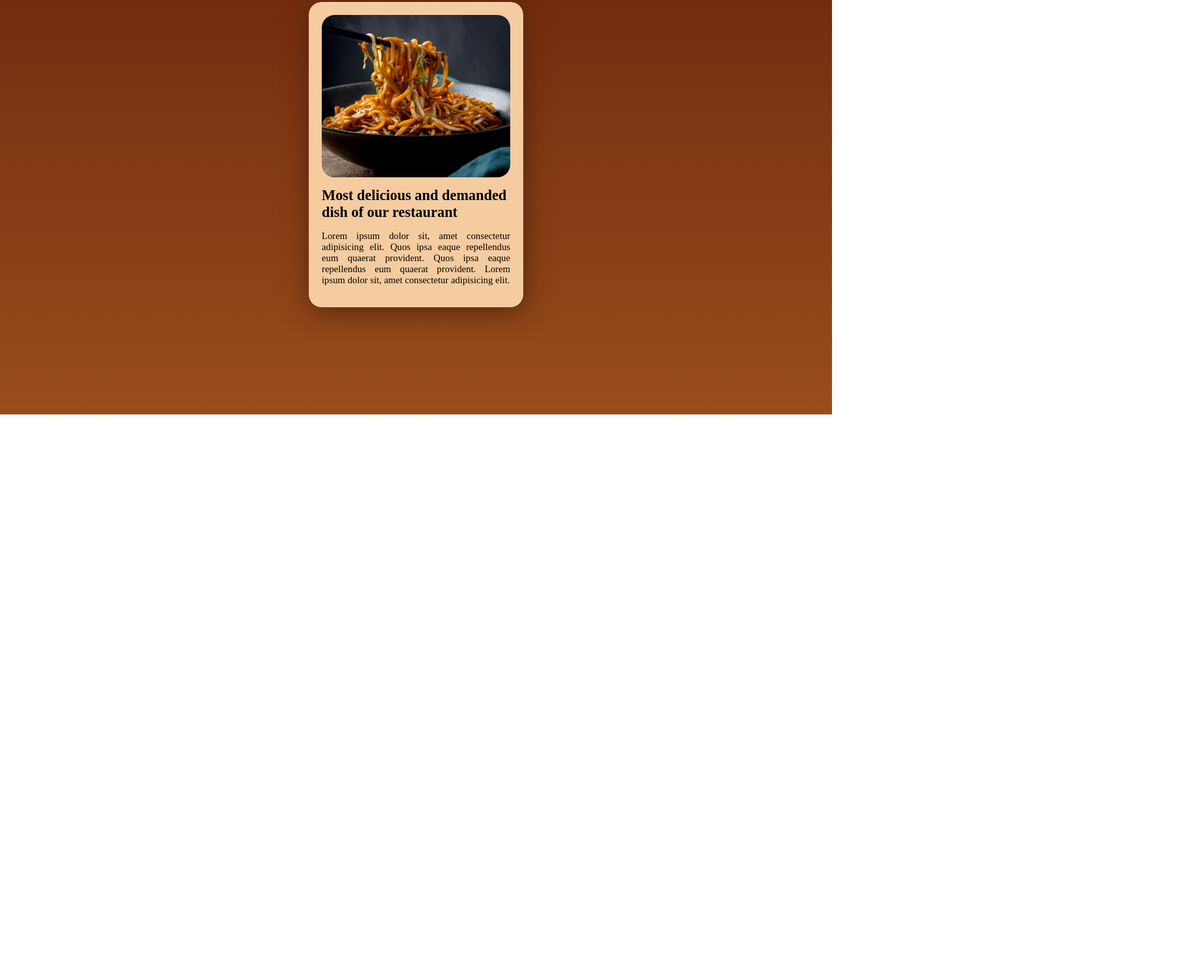
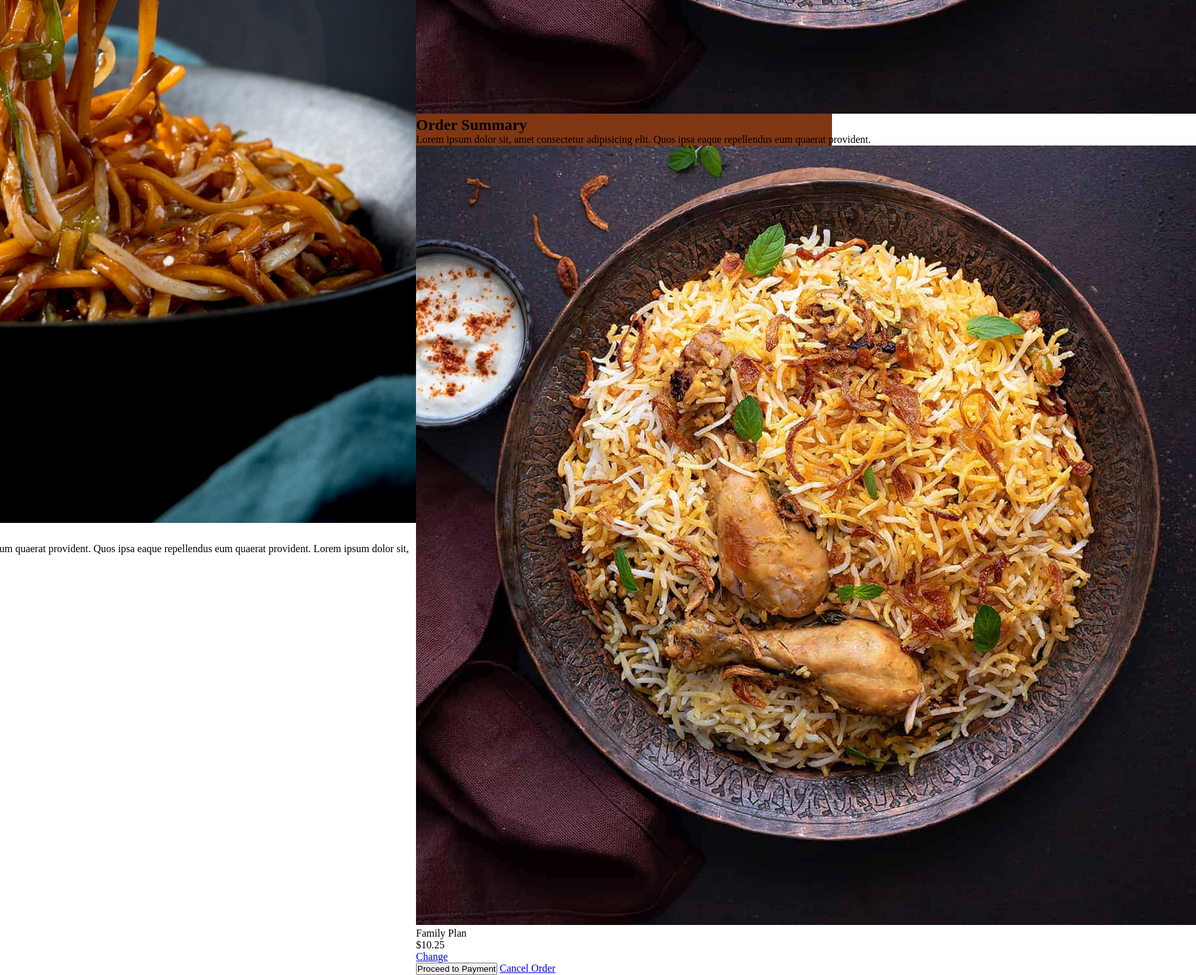
Before and after one commit to shafaq-aslam/mern-dev-journey, a plain HTML site: page Mini Projects/Cards/index.html in a window 1280 px wide. Shown: the part 162-1663 px from the top of the page at 65% size, 1840 px wide, since content can reach past the window. Before the commit the page ends 800 px from the top, so only its background shows below. Drawn offline with Linux system fonts and the light colour scheme.

Commit message:
html file updated

```diff
--- a/Mini Projects/Cards/index.html
+++ b/Mini Projects/Cards/index.html
@@ -1,19 +1,49 @@
 <!DOCTYPE html>
 <html lang="en">
+
 <head>
     <meta charset="UTF-8">
     <meta name="viewport" content="width=device-width, initial-scale=1.0">
     <title>Cards</title>
     <link rel="stylesheet" href="style.css">
 </head>
+
 <body>
 
     <div class="container">
-        <div class="card">
+        <div class="card1">
             <img src="../Recipe Project/images/Noodles.jpg" alt="noodles">
             <h2>Most delicious and demanded dish of our restaurant</h2>
-            <p>Lorem ipsum dolor sit, amet consectetur adipisicing elit. Quos ipsa eaque repellendus eum quaerat provident. Quos ipsa eaque repellendus eum quaerat provident. Lorem ipsum dolor sit, amet consectetur adipisicing elit. </p>
+            <p>Lorem ipsum dolor sit, amet consectetur adipisicing elit. Quos ipsa eaque repellendus eum quaerat
+                provident. Quos ipsa eaque repellendus eum quaerat provident. Lorem ipsum dolor sit, amet consectetur
+                adipisicing elit. </p>
+        </div>
+
+        <div class="card2">
+            <img src="../Recipe Project/images/biryani.jpg" alt="biryani">
+            <h2>Order Summary</h2>
+            <p>Lorem ipsum dolor sit, amet consectetur adipisicing elit. Quos ipsa eaque repellendus eum quaerat
+                provident.</p>
+
+            <div class="amountBox">
+                <div class="leftBox">
+                    <div class="icon">
+                        <img src="../Recipe Project/images/biryani.jpg" alt="biryani">
+                    </div>
+                    <div class="textBox">
+                        <p>Family Plan</p>
+                        <p>$10.25</p>
+                    </div>
+                </div>
+                <div class="rightBox">
+                    <a href="#">Change</a>
+                </div>
+            </div>
+
+            <button id="paymentBtn">Proceed to Payment</button>
+            <a href="#" id="cnclOrder">Cancel Order</a>
         </div>
     </div>
 </body>
+
 </html>
```
